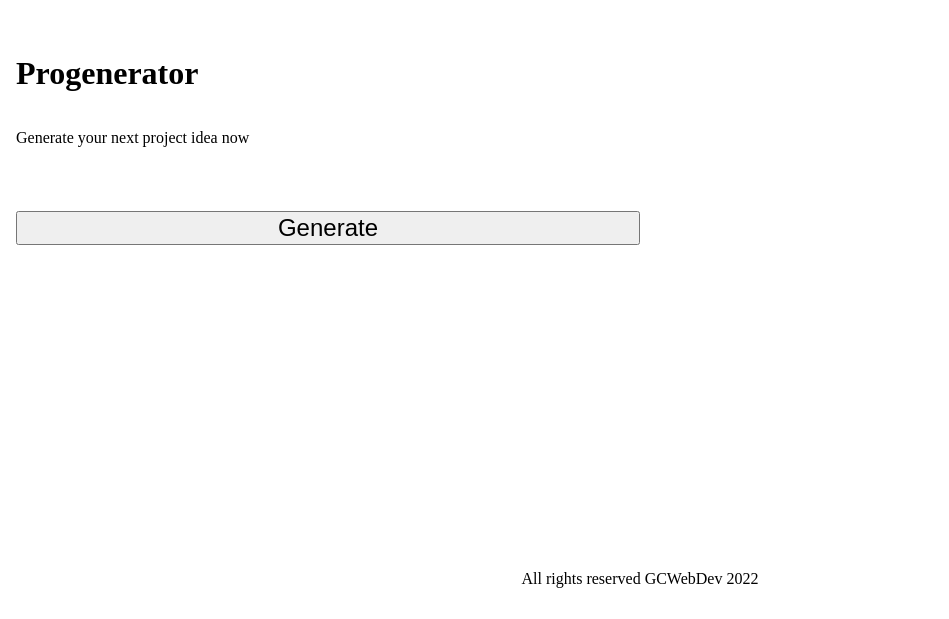
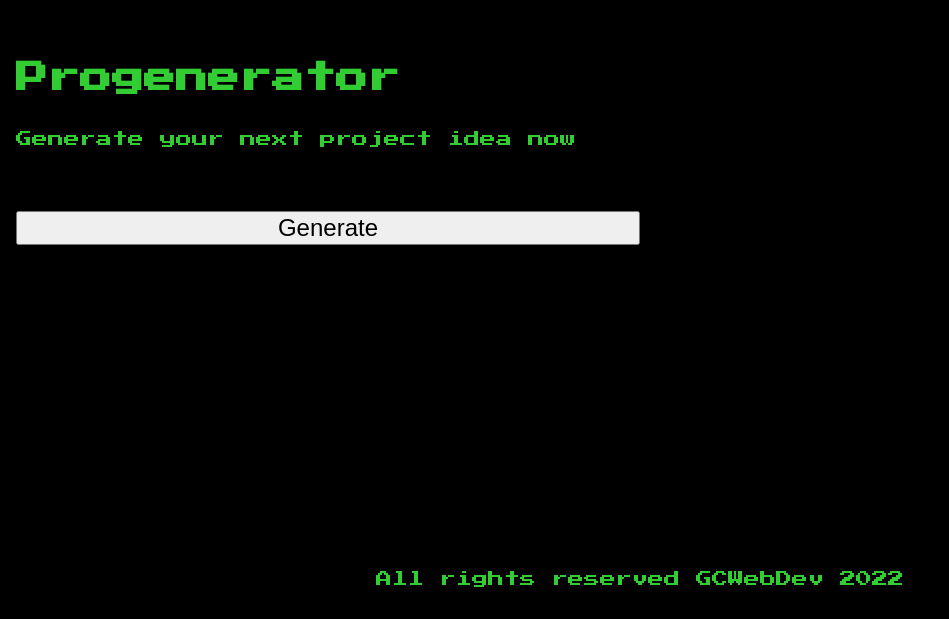
Before and after one commit to GavinCallander/progenerator, a Next.js app: page / in a window 1280 px wide. Shown: the part 181-800 px from the top of the page, without its empty margins (0-949 px from the left). Built offline with nearby package versions, Linux system fonts and the light colour scheme.

Commit message:
some stylistic stuff, pretty much fonts tbh

```diff
--- a/pages/index.js
+++ b/pages/index.js
@@ -1,4 +1,4 @@
-import { useEffect, useState } from 'react';
+import { useState } from 'react';
 
 import useSWR from 'swr';
 
--- /dev/null
+++ b/styles/base/_typography.scss
@@ -0,0 +1,5 @@
+@import url('https://fonts.googleapis.com/css2?family=Bangers&family=Monoton&family=Press+Start+2P&display=swap');
+
+h1, p {
+    font-family: "Press Start 2P", sans-serif;
+}
--- a/styles/main.scss
+++ b/styles/main.scss
@@ -1,3 +1,6 @@
+@import './base/palette';
+@import './base/typography';
+
 html, body {
     margin: 0;
     padding: 0;
@@ -8,6 +11,8 @@ body {
     justify-content: flex-start;
     align-items: center;
     height: 100vh;
+    background-color: black;
+    color: limegreen;
 }
 
 footer, header, main {
```
Also changed, not shown: styles/base/_palette.scss (added).
